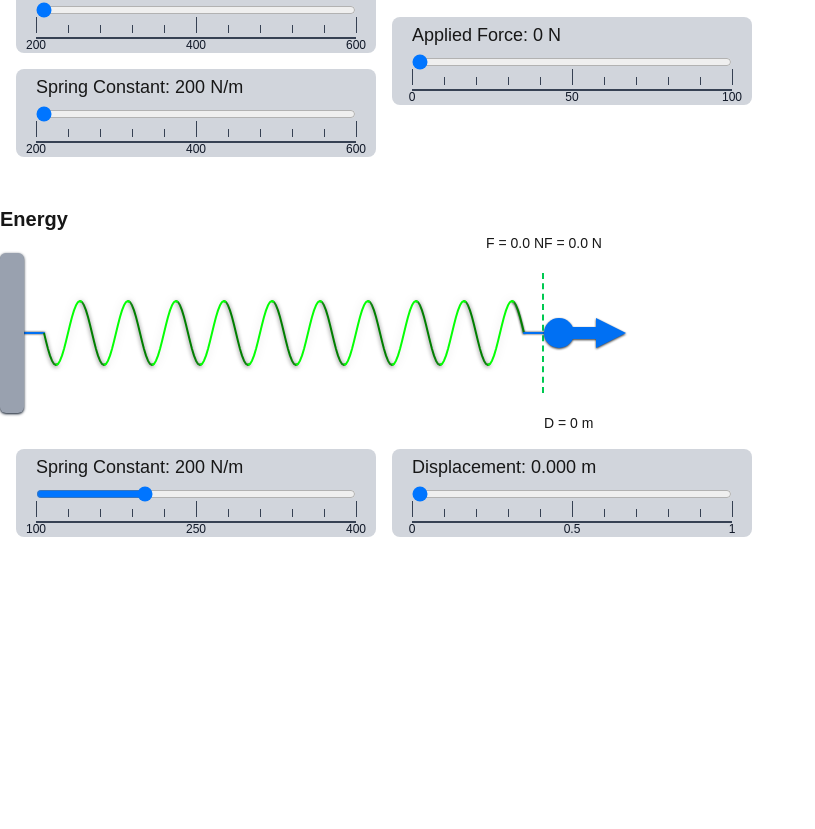
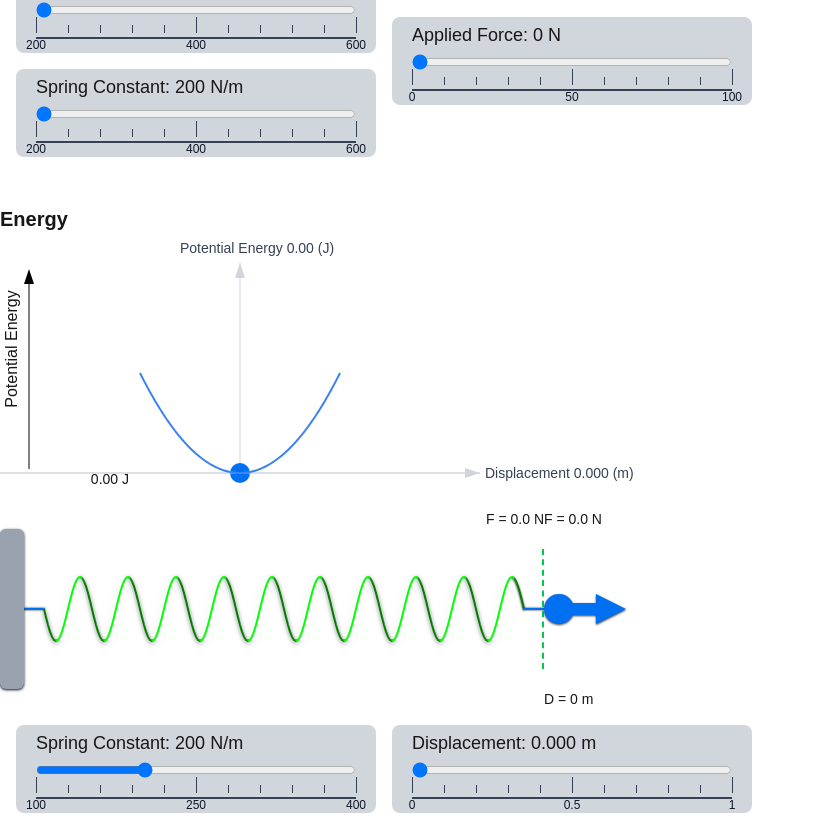
Before and after one commit to RizqiPangestu/portofolio-nextjs, a Next.js app: page /simulator-fisika in a window 1280 px wide. Shown: the part 1671-2500 px from the top of the page, without its empty margins (0-815 px from the left). Before the commit the page ends 2224 px from the top, so only its background shows below. Built offline with nearby package versions, Linux system fonts and the light colour scheme.

Commit message:
add parabola and bar graph

```diff
--- a/src/app/simulator-fisika/hookes-law.tsx
+++ b/src/app/simulator-fisika/hookes-law.tsx
@@ -2,9 +2,11 @@
 
 import PullArrowSVG from "../ui/simulator-fisika/components/PullArrowSVG";
 import SpringSVG from "../ui/simulator-fisika/components/SpringSVG";
-import Wall from "../ui/simulator-fisika/components/wall";
 import {useEffect, useState } from "react";
 import BulkyArrow from "../ui/simulator-fisika/components/Arrow";
+import ParabolaGraph from "../ui/simulator-fisika/components/Parabola";
+import Wall from "../ui/simulator-fisika/components/Wall";
+import EnergyBar from "../ui/simulator-fisika/components/EnergyBar";
 
 type SliderProps = {
   setValue: (value: number) => void;
@@ -374,12 +376,31 @@ export function HookesLawEnergy({width,height,coils}:HookesLawProps){
   const [springConstant,setSpringConstant] = useState<number>(200)
   const [forceConstant,setForceConstant] = useState<number>(0)
   const [distance,setDistance] = useState<number>(0)
+  const [energyPotential,setEnergyPotential] = useState<number>(0)
 
   useEffect(() => {
     setForceConstant(springConstant * distance)
+    setEnergyPotential(1/2 * springConstant * distance * distance)
   }, [distance, springConstant]);
 
-  return <div className="w-full relative">
+  return <div className="w-full h-full flex flex-col relative gap-4">
+  <div className="flex flex-row">
+    <div className="absolute" style={{ height: `${width/2}px`, width: `${width/2}px`}}>
+      <EnergyBar barValue={energyPotential}></EnergyBar>
+    </div>
+    <div className="w-full">
+      <ParabolaGraph
+      width={width}
+      height={width}
+      scale={10}
+      a={springConstant/2000}
+      xBall={distance*10}
+      xBallValue={distance}
+      yBallValue={energyPotential}
+      />
+    </div>
+  </div>
+  <div className="flex flex-col">
     <div className={`flex flex-row items-center relative`} style={{ height: `${2.5*height}px` }}>
       <div className="relative left-0 z-[1]">
         <Wall height={height*2}></Wall>
@@ -390,7 +411,7 @@ export function HookesLawEnergy({width,height,coils}:HookesLawProps){
             <p className="text-center text-sm">F = {forceConstant.toFixed(1)} N</p>
             {(forceConstant != 0) && (
               <div className="self-end">
-              <BulkyArrow direction="left" color="#007F00" height={25} headWidth={20} shaftWidth={10} shaftLength={15+forceConstant}/>
+                <BulkyArrow direction="left" color="#007F00" height={25} headWidth={20} shaftWidth={10} shaftLength={Math.abs(forceConstant)/2}/>
               </div>
             )}
           </div>
@@ -419,7 +440,7 @@ export function HookesLawEnergy({width,height,coils}:HookesLawProps){
         <div className="absolute top-0">
           <p className="text-center text-sm">F = {forceConstant.toFixed(1)} N</p>
           {(forceConstant != 0) && (
-          <BulkyArrow direction="right" color="#0070f3" height={25} headWidth={20} shaftWidth={10} shaftLength={15+forceConstant}/>
+            <BulkyArrow direction="right" color="#0070f3" height={25} headWidth={20} shaftWidth={10} shaftLength={Math.abs(forceConstant)/2}/>
           )}
         </div>
         <PullArrowSVG height={height} translateX={forceConstant}></PullArrowSVG>
@@ -446,4 +467,5 @@ export function HookesLawEnergy({width,height,coils}:HookesLawProps){
           toFixed={3}/>
     </div>
   </div>
+</div>
 }
--- a/src/app/ui/simulator-fisika/components/Circle.tsx
+++ b/src/app/ui/simulator-fisika/components/Circle.tsx
@@ -2,6 +2,10 @@ import React from 'react';
 
 interface SvgCircleProps {
   r: number;                // radius of the circle
+  cx?: number;
+  cy?: number;
+  width?:number;
+  height?:number;
   fill?: string;            // fill color (default: 'none')
   stroke?: string;          // stroke color (default: 'black')
   strokeWidth?: number;     // stroke width (default: 1)
@@ -10,16 +14,20 @@ interface SvgCircleProps {
 
 const SvgCircle: React.FC<SvgCircleProps> = ({
   r,
+  cx=0,
+  cy=0,
+  width=0,
+  height=0,
   fill = 'none',
   stroke = 'black',
   strokeWidth = 0,
   opacity = 1,
 }) => {
   return (
-    <svg width={r*2} height={r*2} xmlns="http://www.w3.org/2000/svg" role="img" aria-label="SVG Circle">
+    <svg width={width==0?r*2:width} height={height==0?r*2:height} xmlns="http://www.w3.org/2000/svg" role="img" aria-label="SVG Circle">
       <circle
-        cx={r}
-        cy={r}
+        cx={cx==0?r:cx}
+        cy={cy==0?r:cy}
         r={r}
         fill={fill}
         stroke={stroke}
--- /dev/null
+++ b/src/app/ui/simulator-fisika/components/EnergyBar.tsx
@@ -0,0 +1,33 @@
+import BulkyArrow from "./Arrow"
+
+type EnergyBarProps = {
+    barValue:number
+}
+
+export default function EnergyBar({barValue}:EnergyBarProps){
+    return <div className="translate-y-9 w-full h-1/2">
+        <div className="flex flex-row w-full">
+            <div className="flex flex-col h-max w-full"
+                style={{
+                    transform: `rotate(-90deg) translateX(${-200}px)`,
+                    transformOrigin: 'left top'
+                }}>
+                <div className="text-center">
+                    Potential Energy
+                </div>
+                <BulkyArrow height={10} color="#000000" shaftWidth={1} shaftLength={185} headWidth={10} headLength={15}></BulkyArrow>
+                <div className="flex flex-row h-10  bg-cyan-300 rounded-lg"
+                    style={{ width: `${barValue}px` }}>
+                </div>
+                <div className="text-right text-sm"
+                    style={{
+                        width: `${barValue+50}px` ,
+                        transform: `rotate(90deg) translateY(${ 70}px) translateX(${35}px)`,
+                        transformOrigin: 'right bottom'
+                    }}>
+                    {barValue.toFixed(2)} J
+                </div>
+            </div>
+        </div>
+    </div>
+}
--- /dev/null
+++ b/src/app/ui/simulator-fisika/components/Parabola.tsx
@@ -0,0 +1,57 @@
+import BulkyArrow from "./Arrow";
+import SvgCircle from "./Circle";
+
+type Point = { x: number; y: number };
+
+function mapToSVG(points: Point[], width: number, height: number, scale: number): string {
+    return points
+      .map((point) =>`${width / 2 + point.x * scale},${height / 2 - point.y * scale}`)
+      .join(" ");
+  }
+
+type ParaboleGraphProps = {
+    width: number
+    height: number
+    scale:number
+    a:number
+    xBall: number
+    xBallValue:number
+    yBallValue: number
+}
+
+export default function ParabolaGraph({width,height,scale,a,xBall,xBallValue,yBallValue}:ParaboleGraphProps){
+    let points = ""
+    for (let x = -scale; x <= scale; x += 0.1) {
+      points += `${width / 2 + x * scale},${height / 2 - a * x * x * scale} `
+    }
+
+    const yArrow = `${width/2 - 5} ${45}, ${width/2} ${30}, ${width/2 + 5} ${45}`
+    const xArrow = `${width-15} ${height/2-5}, ${width} ${height/2}, ${width-15} ${height/2 + 5}`
+
+    return (
+        <div>
+          <svg width={width*2} height={height/2+20} className="">
+            {/* X axis */}
+            <polygon points={xArrow} fill="#d1d5db"/>
+            <line x1={0} y1={height / 2} x2={width} y2={height / 2} stroke="#d1d5db" />
+            <text x={width+5} y={height / 2 + 5} className="text-sm fill-gray-700">Displacement {xBallValue.toFixed(3)} (m)</text>
+            {/* Y axis */}
+            <polygon points={yArrow} fill="#d1d5db"/>
+            <line x1={width / 2} y1={30} x2={width / 2} y2={height/2} stroke="#d1d5db" />
+            <text x={width / 2 - 60} y={20} className="text-sm fill-gray-700">Potential Energy {yBallValue.toFixed(2)} (J)</text>
+
+            {/* Ball axis */}
+            <SvgCircle r={10} cx={(width/2) + xBall*scale} cy={(height/2) - a*xBall*xBall*scale} width={width} height={height} fill="#0070f3" stroke="green"></SvgCircle>
+            <line x1={0} y1={height / 2} x2={width} y2={height / 2} stroke="#d1d5db" />
+
+            {/* Parabola */}
+            <polyline
+              fill="none"
+              stroke="#3b82f6"
+              strokeWidth={2}
+              points={points}
+            />
+          </svg>
+        </div>
+      );
+}
```
Lines whose indentation alone changed are shown as unchanged.
